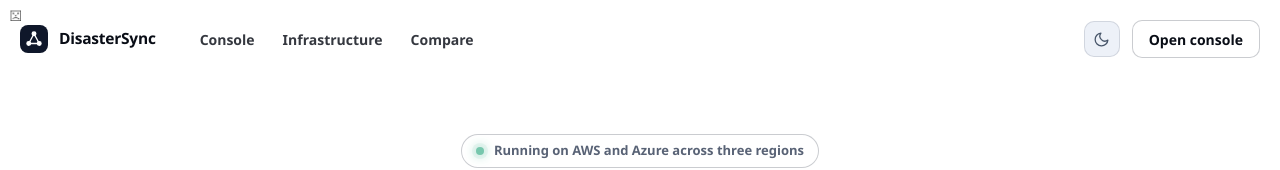
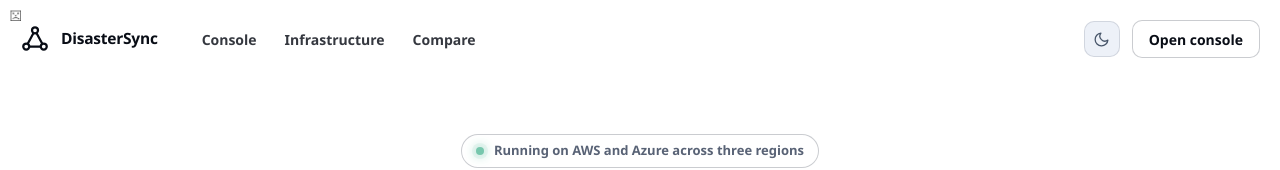
Before and after one commit to Shadab7621/CodeAstra, a React (Vite) app in the folder dashboard/: page / in a window 1280 px wide. Shown: the top 170 px of the page. Built offline with nearby package versions, Linux system fonts and the light colour scheme.

Commit message:
Replace brand icon with shield sync logo

```diff
--- a/dashboard/src/components/TopBar.jsx
+++ b/dashboard/src/components/TopBar.jsx
@@ -1,5 +1,5 @@
 import { motion } from 'motion/react';
-import { Gear, Mark, Moon, Sun } from './Icons';
+import { Gear, Moon, Sun } from './Icons';
 
 export function Segmented({ id, value, options, onChange, label }) {
   return (
@@ -28,7 +28,7 @@ export default function TopBar({ view, onView, env, onEnv, theme, onToggleTheme,
     <header className="topbar">
       <div className="topbar-left">
         <button className="brand" onClick={onHome} aria-label="Back to the landing page">
-          <Mark className="brand-mark" />
+          <img src="/logo.png" alt="DisasterSync" className="brand-mark" />
           <span className="brand-name">DisasterSync</span>
         </button>
       </div>
--- a/dashboard/src/styles.css
+++ b/dashboard/src/styles.css
@@ -145,10 +145,10 @@ h1, h2, h3, p { margin: 0; }
   background: none; border: 0; padding: 0; color: var(--text); cursor: pointer;
 }
 .brand-mark {
-  width: 28px; height: 28px; padding: 5px; border-radius: 8px;
-  background: #0f172a; color: #ffffff; display: grid; place-items: center;
+  width: 30px; height: 30px; border-radius: 8px;
+  object-fit: contain; display: block;
 }
-[data-theme="dark"] .brand-mark { background: #ffffff; color: #090d16; }
+[data-theme="dark"] .brand-mark { filter: brightness(1.15); }
 .brand-name { color: var(--text); }
 
 .seg {
```
Also changed, not shown: dashboard/public/logo.png (added), 7 other files (tests, documents, lock files or other folders).
